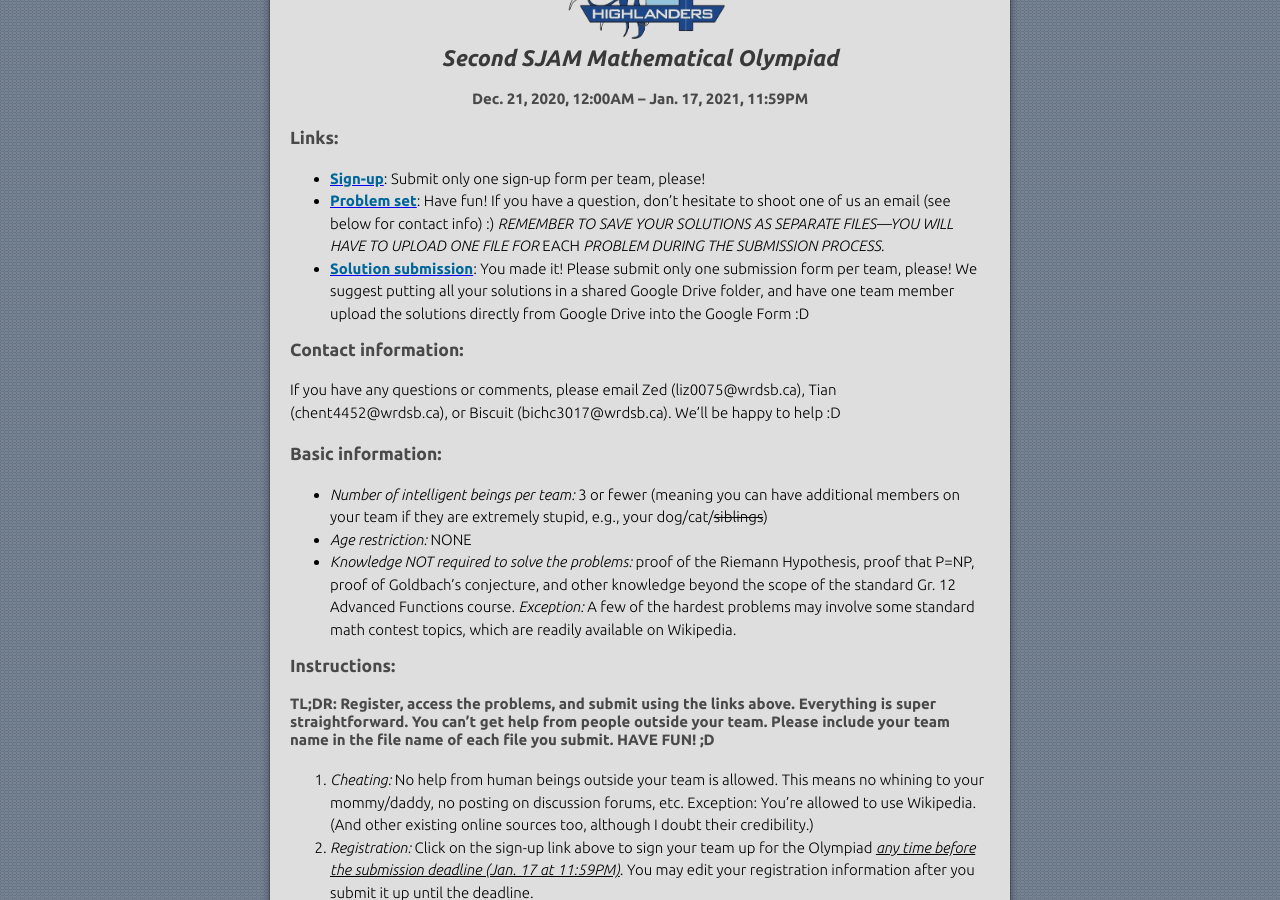
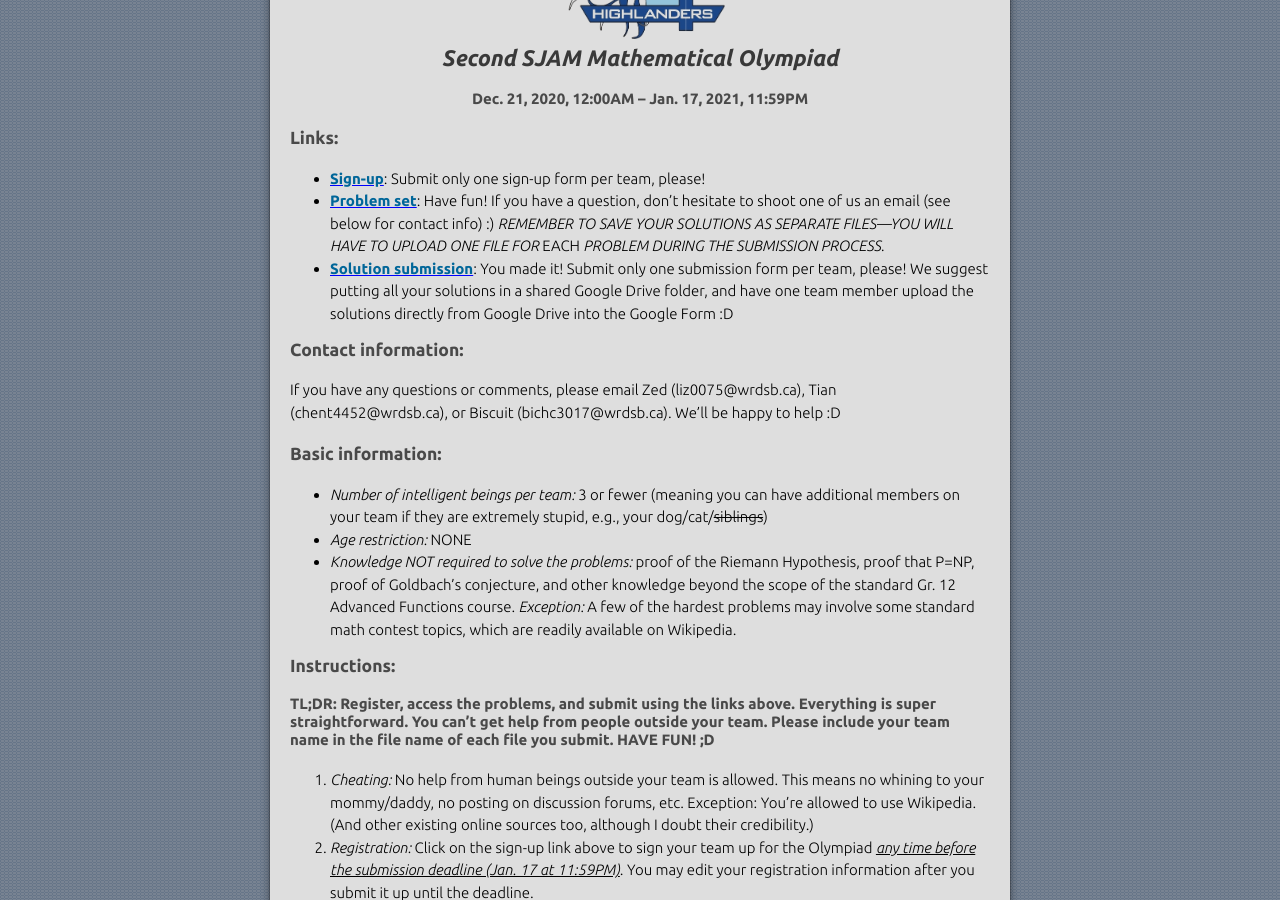
Before and after one commit to sjammathletes/sjammathletes.github.io, a Jekyll site: the page built from sjammo.md, in a window 1280 px wide and 900 px high, scrolled down 389 px. Built offline with Jekyll 4.4.1, drawn with Linux system fonts in a browser that asks for light colours; our own code applies the rules of GitHub Pages for plain Markdown files.

Commit message:
correct smth

```diff
--- a/sjammo.md
+++ b/sjammo.md
@@ -9,7 +9,7 @@
 ### Links:
  - <b><ins style="color:blue;">[Sign-up](https://forms.gle/LbFGjmJu8spPPsuE7){: target="_blank"}</ins></b>: Submit only one sign-up form per team, please!
  - <b><ins style="color:blue;">[Problem set](/assets/pdfs/2020-2021/SJAMMO/sjammo2.pdf){: target="_blank"}</ins></b>: Have fun! If you have a question, don't hesitate to shoot one of us an email (see below for contact info) :) *REMEMBER TO SAVE YOUR SOLUTIONS AS SEPARATE FILES&mdash;YOU WILL HAVE TO UPLOAD ONE FILE FOR* EACH *PROBLEM DURING THE SUBMISSION PROCESS.*
- - <b><ins style="color:blue;">[Solution submission](https://forms.gle/EwWYkKmz5Z3oTBmK8){: target="_blank"}</ins></b>: You made it! Please submit only one submission form per team, please! We suggest putting all your solutions in a shared Google Drive folder, and have one team member upload the solutions directly from Google Drive into the Google Form :D
+ - <b><ins style="color:blue;">[Solution submission](https://forms.gle/EwWYkKmz5Z3oTBmK8){: target="_blank"}</ins></b>: You made it! Submit only one submission form per team, please! We suggest putting all your solutions in a shared Google Drive folder, and have one team member upload the solutions directly from Google Drive into the Google Form :D
 
 ### Contact information:
 If you have any questions or comments, please email Zed (liz0075@wrdsb.ca), Tian (chent4452@wrdsb.ca), or Biscuit (bichc3017@wrdsb.ca). We'll be happy to help :D
```
